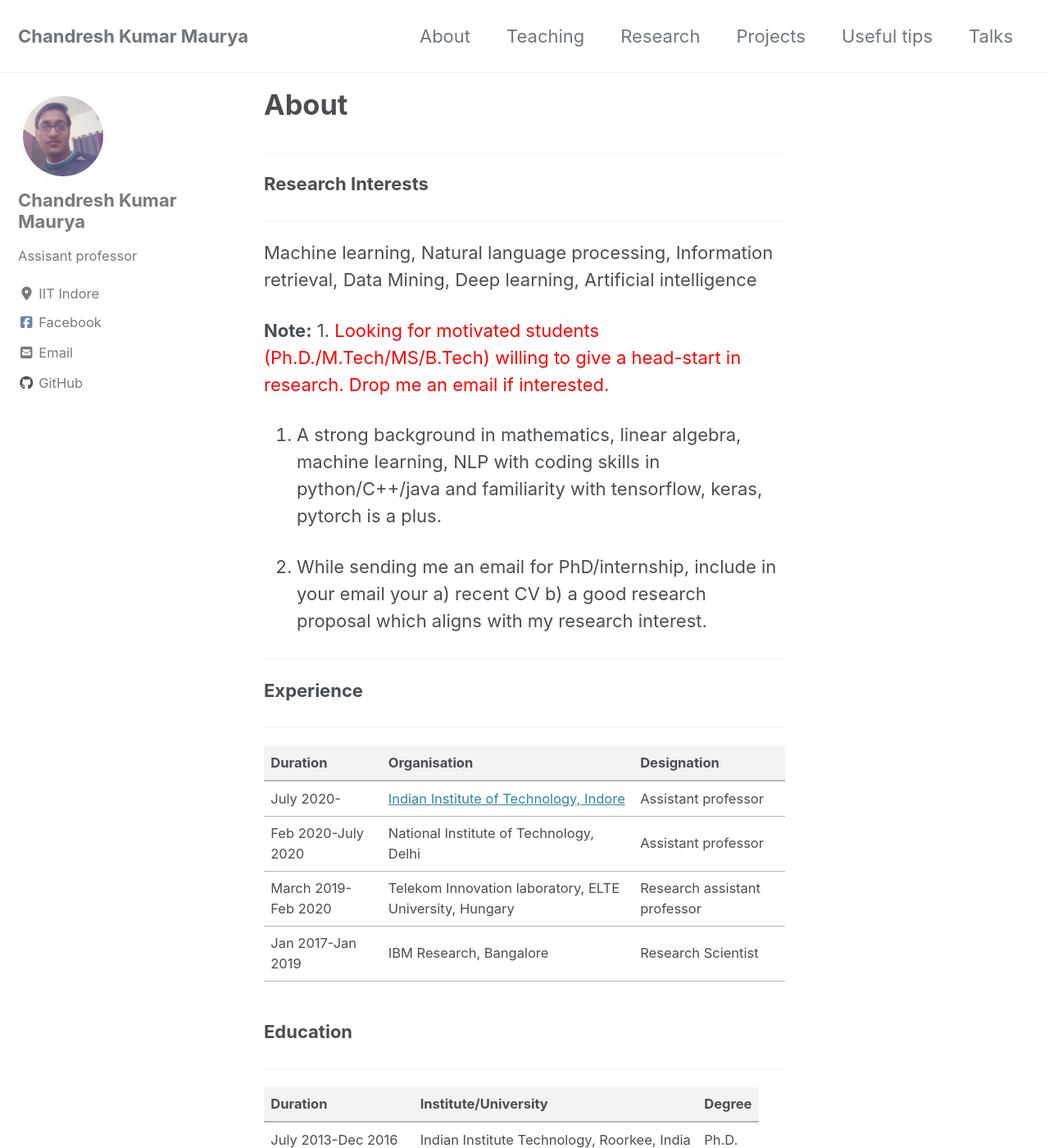
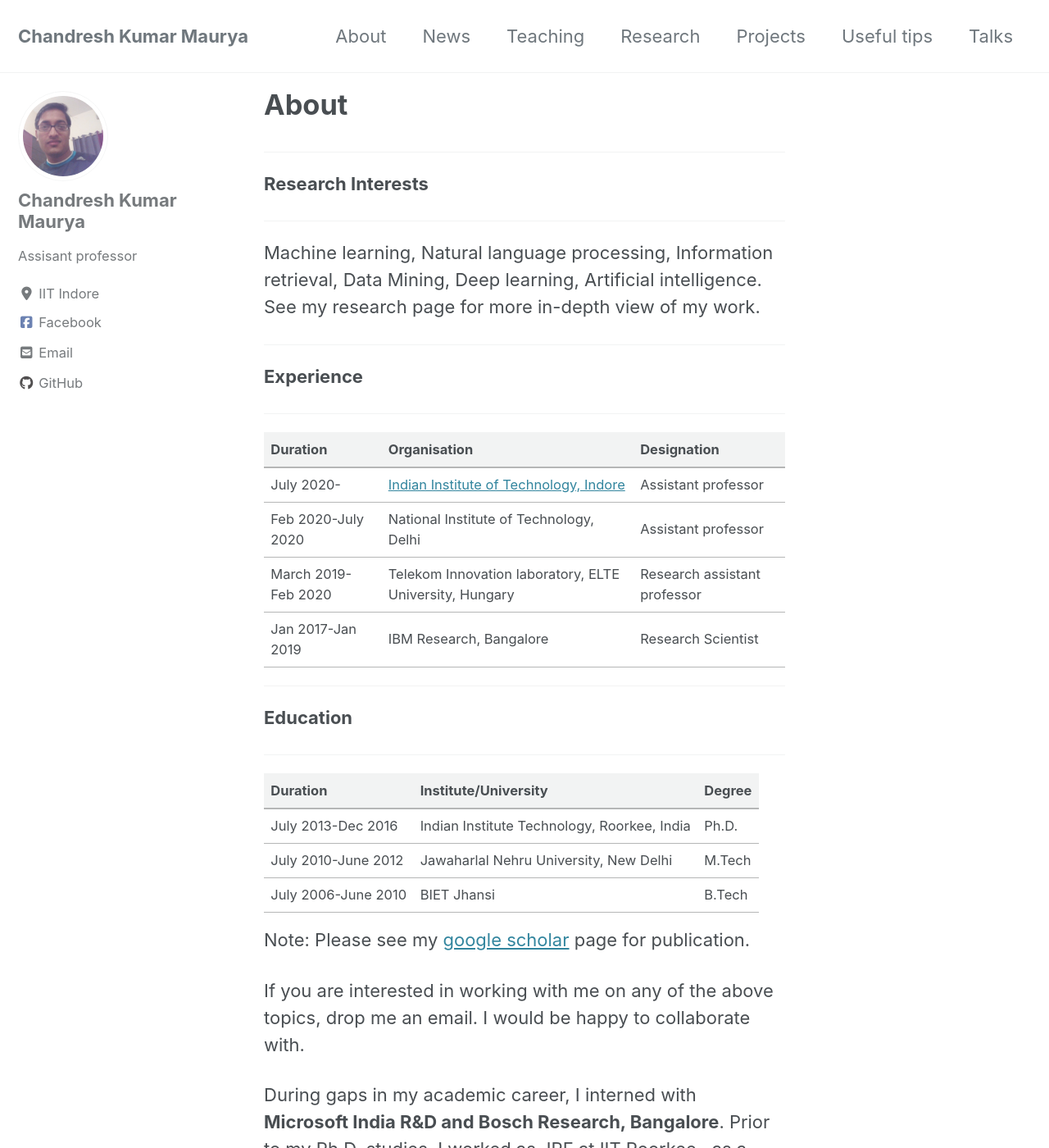
Before and after one commit to chandreshiit/oldsite, a Jekyll site: the page built from _pages/about.md, in a window 1280 px wide and 1400 px high. Shown: the whole window at 82% size. Built offline with Jekyll 4.4.1, drawn with Linux system fonts in a browser that asks for light colours; cached includes are drawn as plain includes; nearby versions of some CDN libraries; some of the changed text lies outside the part shown.

Commit message:
updated about me

```diff
--- a/_data/navigation.yml
+++ b/_data/navigation.yml
@@ -2,6 +2,8 @@
 main:
   - title: "About"
     url: /about/
+  - title: "News"
+    url: /news/
   - title: "Teaching"
     url: /teaching/
   - title: "Research"
--- a/_pages/about.md
+++ b/_pages/about.md
@@ -9,17 +9,7 @@ permalink: /about/
 
 ***
 
-Machine learning, Natural language processing, Information retrieval, Data Mining, Deep learning, Artificial intelligence
-
-**Note:**  1. <font color='red'>Looking for motivated students (Ph.D./M.Tech/MS/B.Tech) willing to give a head-start in research. Drop me an email if interested.</font>
-
-2. A strong background in mathematics, linear algebra, machine learning, NLP with coding skills in python/C++/java and familiarity with tensorflow, keras, pytorch is a plus.
-
-3. While sending me an email for PhD/internship, include in your email your a) recent CV b) a good research proposal which aligns with my research interest.
-
-
-
-
+Machine learning, Natural language processing, Information retrieval, Data Mining, Deep learning, Artificial intelligence. See my research page for more in-depth view of my work.
 
 ***
 
@@ -50,7 +40,7 @@ Note: Please see my [google scholar](https://scholar.google.com/citations?user=O
 
 If you are interested in working with me on any of the above topics, drop me an email. I would be happy to collaborate with.
 
-During gaps in my academic career,  I interned with Microsoft India R&D and Bosch Research, Bangalore.  Prior to my Ph.D. studies, I worked as JRF at IIT Roorkee , as a software engineer at Aricent Inc., Gurgaon.
+During gaps in my academic career,  I interned with **Microsoft India R&D and Bosch Research, Bangalore**.  Prior to my Ph.D. studies, I worked as JRF at IIT Roorkee , as a software engineer at Aricent Inc., Gurgaon.
 
 ***
 
```
Also changed, not shown: _pages/news.md (added, +21 -0 lines).
